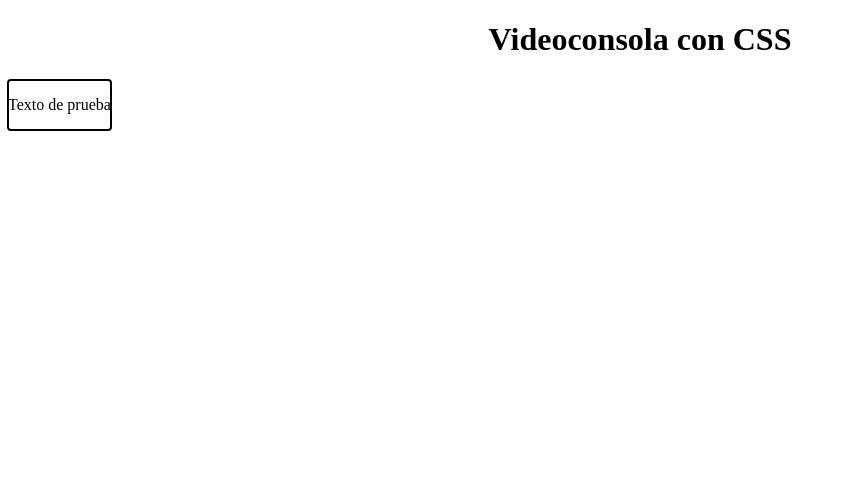
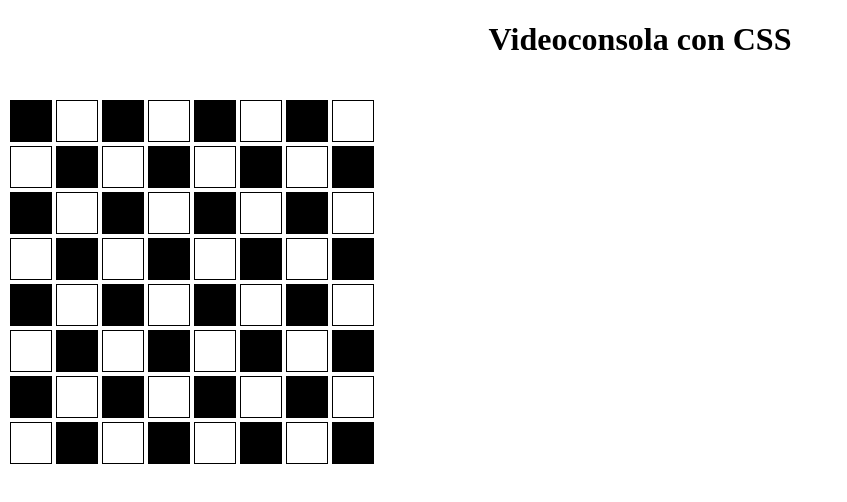
Before and after one commit to Mikiexe/proyecto1-videoconsola-css, a plain HTML site: page index.html in a window 1280 px wide. Shown: the whole page, without its empty margins (0-847 px from the left). Drawn offline with Linux system fonts and the light colour scheme.

Commit message:
Tablero de ajedrez realizado con box y display elements

```diff
--- a/CSS/style.css
+++ b/CSS/style.css
@@ -6,3 +6,26 @@ body .row-left-header {
     outline: auto;
     display: inline-block;
 }
+
+
+.tableroGeneral {
+    display: flex;
+}
+
+.casilla-par {
+    margin: 2px;
+    border: 1px solid black;
+    width: 40px;
+    height: 40px;
+    background-color: black;
+}
+
+.casilla-impar {
+    margin: 2px;
+    display: flex;
+    align-items: center;
+    border: 1px solid black;
+    width: 40px;
+    height: 40px;
+    background-color: white;
+}
--- a/index.html
+++ b/index.html
@@ -15,7 +15,90 @@
     </div>
     <section>
         <div class="row-left-header">
-            <p>Texto de prueba</p>
+            <!-- <p>Texto de prueba</p> -->
+        </div>
+    </section>
+
+    <section>
+        <div class="tableroGeneral">
+            <div class="casilla-par"></div>
+            <div class="casilla-impar"></div>
+            <div class="casilla-par"></div>
+            <div class="casilla-impar"></div>
+            <div class="casilla-par"></div>
+            <div class="casilla-impar"></div>
+            <div class="casilla-par"></div>
+            <div class="casilla-impar"></div>
+        </div>
+        <div class="tableroGeneral">
+            <div class="casilla-impar"></div>
+            <div class="casilla-par"></div>
+            <div class="casilla-impar"></div>
+            <div class="casilla-par"></div>
+            <div class="casilla-impar"></div>
+            <div class="casilla-par"></div>
+            <div class="casilla-impar"></div>
+            <div class="casilla-par"></div>
+        </div>
+        <div class="tableroGeneral">
+            <div class="casilla-par"></div>
+            <div class="casilla-impar"></div>
+            <div class="casilla-par"></div>
+            <div class="casilla-impar"></div>
+            <div class="casilla-par"></div>
+            <div class="casilla-impar"></div>
+            <div class="casilla-par"></div>
+            <div class="casilla-impar"></div>
+        </div>
+        <div class="tableroGeneral">
+            <div class="casilla-impar"></div>
+            <div class="casilla-par"></div>
+            <div class="casilla-impar"></div>
+            <div class="casilla-par"></div>
+            <div class="casilla-impar"></div>
+            <div class="casilla-par"></div>
+            <div class="casilla-impar"></div>
+            <div class="casilla-par"></div>
+        </div>
+        <div class="tableroGeneral">
+            <div class="casilla-par"></div>
+            <div class="casilla-impar"></div>
+            <div class="casilla-par"></div>
+            <div class="casilla-impar"></div>
+            <div class="casilla-par"></div>
+            <div class="casilla-impar"></div>
+            <div class="casilla-par"></div>
+            <div class="casilla-impar"></div>
+        </div>
+        <div class="tableroGeneral">
+            <div class="casilla-impar"></div>
+            <div class="casilla-par"></div>
+            <div class="casilla-impar"></div>
+            <div class="casilla-par"></div>
+            <div class="casilla-impar"></div>
+            <div class="casilla-par"></div>
+            <div class="casilla-impar"></div>
+            <div class="casilla-par"></div>
+        </div>
+        <div class="tableroGeneral">
+            <div class="casilla-par"></div>
+            <div class="casilla-impar"></div>
+            <div class="casilla-par"></div>
+            <div class="casilla-impar"></div>
+            <div class="casilla-par"></div>
+            <div class="casilla-impar"></div>
+            <div class="casilla-par"></div>
+            <div class="casilla-impar"></div>
+        </div>
+        <div class="tableroGeneral">
+            <div class="casilla-impar"></div>
+            <div class="casilla-par"></div>
+            <div class="casilla-impar"></div>
+            <div class="casilla-par"></div>
+            <div class="casilla-impar"></div>
+            <div class="casilla-par"></div>
+            <div class="casilla-impar"></div>
+            <div class="casilla-par"></div>
         </div>
     </section>
 </body>
```
Also changed, not shown: imagen/H2x1_GameBoyAdvance_support_no_logo.jpg (added).
